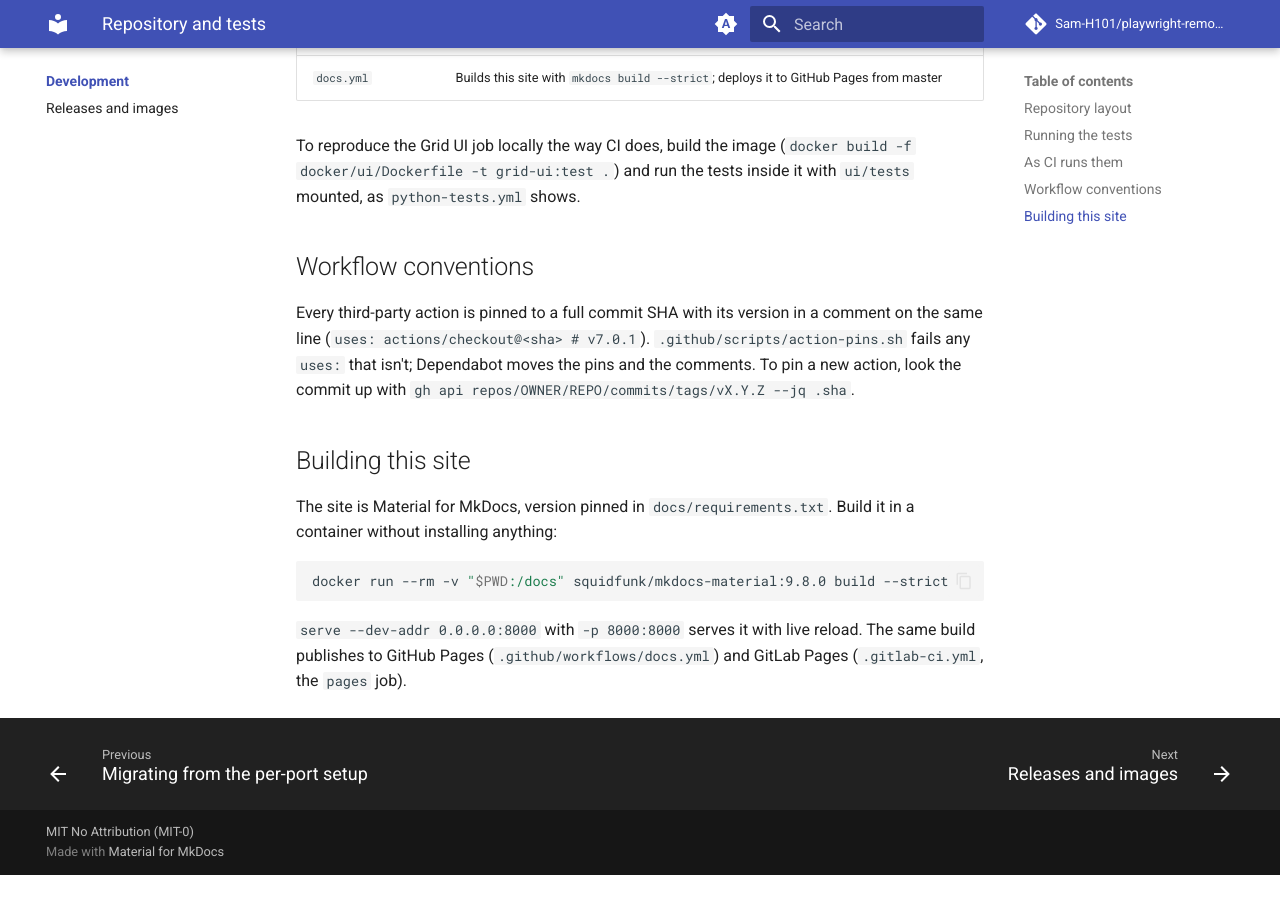
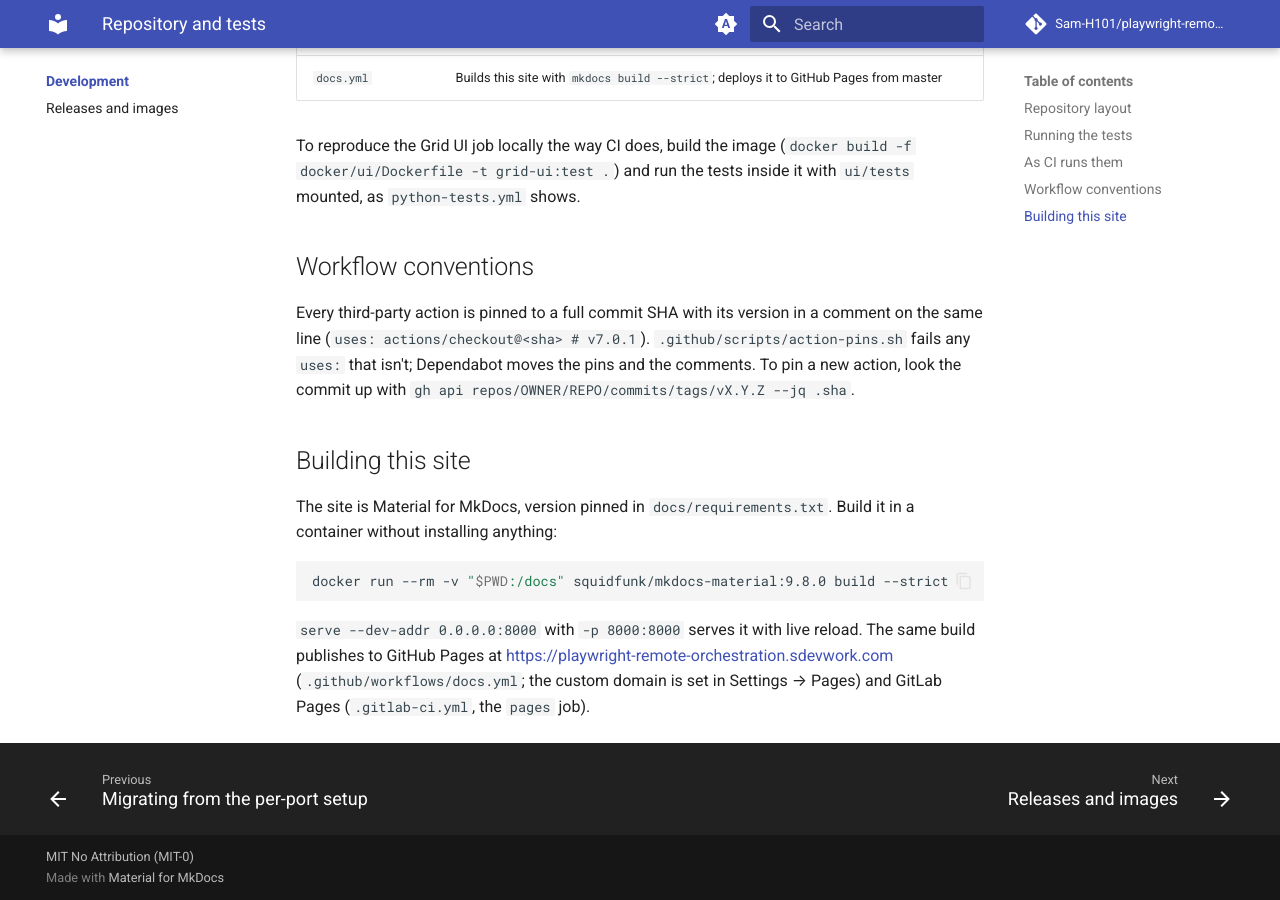
Before and after one commit to Sam-H101/playwright-remote-orchestrator, an MkDocs documentation site: the page built from docs/development/index.md, in a window 1280 px wide and 900 px high, scrolled down 2344 px. Built offline with MkDocs 1.6.1 and Material for MkDocs 9.7.7, drawn with Linux system fonts in a browser that asks for light colours; comment, search, counter and statistics services are not loaded; before the commit the page ends 3219 px from its top, so only the background shows below that.

Commit message:
Docs: the site's address is https://playwright-remote-orchestration.sdevwork.com (#38)
site_url, the README's link and the development page name the custom domain.
The GitHub Pages build no longer takes the address from configure-pages;
GitLab's pages job still sets its own.

Co-authored-by: Sam H <25128322+Sam-H101@users.noreply.github.com>

````diff
--- a/docs/development/index.md
+++ b/docs/development/index.md
@@ -53,4 +53,4 @@ The site is Material for MkDocs, version pinned in `docs/requirements.txt`. Buil
 docker run --rm -v "$PWD:/docs" squidfunk/mkdocs-material:9.8.0 build --strict
 ```
 
-`serve --dev-addr 0.0.0.0:8000` with `-p 8000:8000` serves it with live reload. The same build publishes to GitHub Pages (`.github/workflows/docs.yml`) and GitLab Pages (`.gitlab-ci.yml`, the `pages` job).
+`serve --dev-addr 0.0.0.0:8000` with `-p 8000:8000` serves it with live reload. The same build publishes to GitHub Pages at <https://playwright-remote-orchestration.sdevwork.com> (`.github/workflows/docs.yml`; the custom domain is set in Settings → Pages) and GitLab Pages (`.gitlab-ci.yml`, the `pages` job).
--- a/mkdocs.yml
+++ b/mkdocs.yml
@@ -4,8 +4,8 @@
 #   docker run --rm -v "$PWD:/docs" squidfunk/mkdocs-material:9.8.0 build --strict
 site_name: playwright-remote-orchestrator
 site_description: A Playwright grid. Checks connect to one hub, which hands each one a free browser slot on any number of runner hosts that dial out to it.
-# Each pipeline sets SITE_URL to where it publishes; the default is the GitHub Pages address.
-site_url: !ENV [SITE_URL, "https://sam-h101.github.io/playwright-remote-orchestrator/"]
+# The site's address (GitHub Pages, custom domain). GitLab's pages job sets SITE_URL to its own.
+site_url: !ENV [SITE_URL, "https://playwright-remote-orchestration.sdevwork.com/"]
 repo_url: https://github.com/Sam-H101/playwright-remote-orchestrator
 repo_name: Sam-H101/playwright-remote-orchestrator
 edit_uri: edit/master/docs/
````
Also changed, not shown: README.md (+1 -1 lines), 1 other file.
